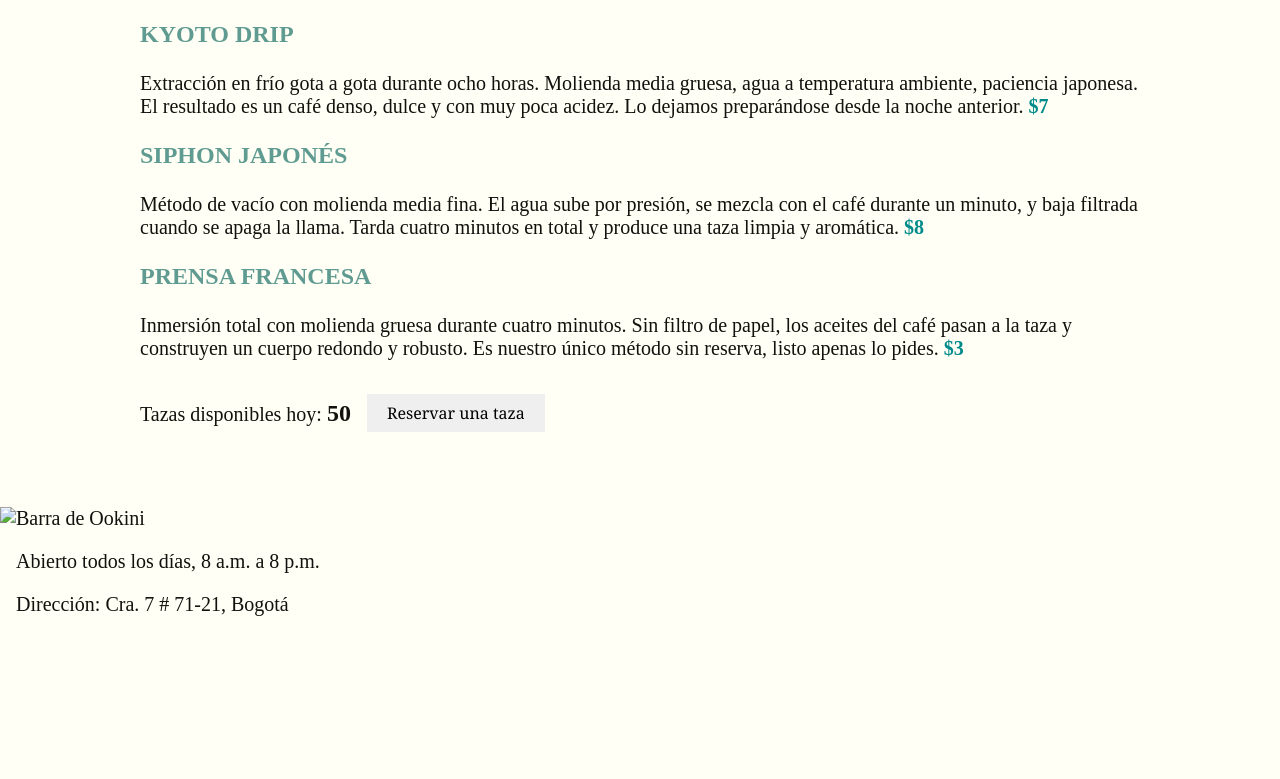
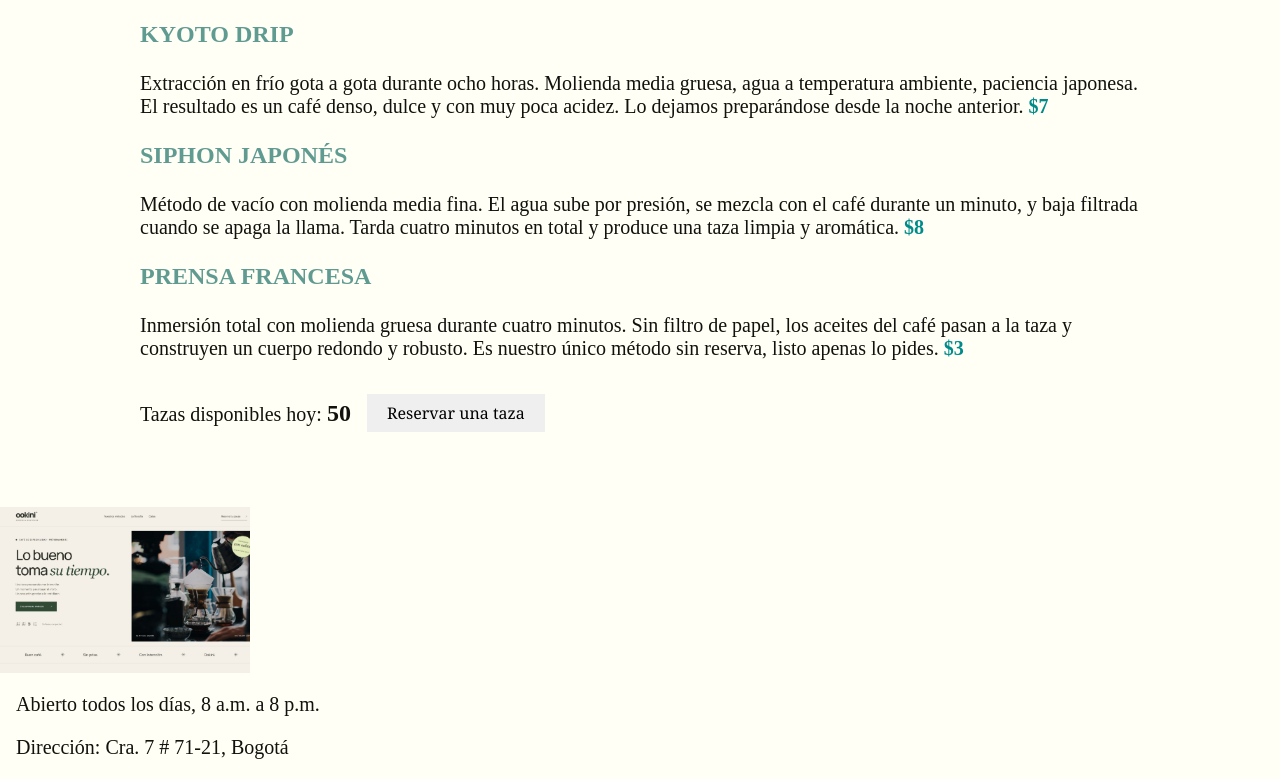
Before and after one commit to cocomoran/Ookini, a plain HTML site: page index.html in a window 1280 px wide. Shown: the part 663-1442 px from the top of the page. Before the commit the page ends 1299 px from the top, so only its background shows below. Drawn offline with Linux system fonts and the light colour scheme.

Commit message:
Corregir ruta de imagen en el footer

```diff
--- a/index.html
+++ b/index.html
@@ -51,7 +51,7 @@
 </main>
 
 <footer id="contacto">
-    <img src="ookini/dist/ookini-preview.jpg" alt="Barra de Ookini" width="250">
+    <img src="ookini-preview.jpg" alt="Barra de Ookini" width="250">
     <p>Abierto todos los días, 8 a.m. a 8 p.m.</p>
     <p>Dirección: Cra. 7 # 71-21, Bogotá</p>
 </footer>
```
